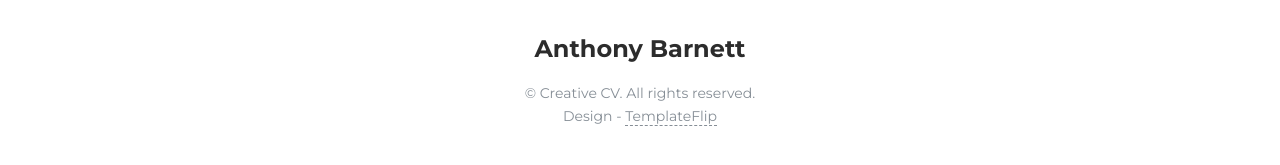
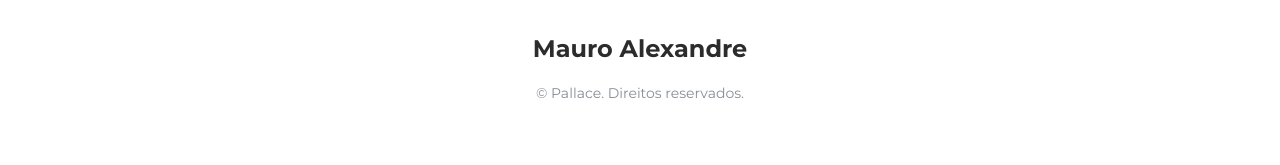
Before and after one commit to developerdevice/developerdevice.github.io, a plain HTML site: page index.html in a window 1280 px wide. Shown: the part 3438-3603 px from the top of the page. Drawn offline with Linux system fonts and the light colour scheme.

Commit message:
Update index.html

```diff
--- a/index.html
+++ b/index.html
@@ -4,7 +4,7 @@
     <meta charset="UTF-8">
     <meta http-equiv="X-UA-Compatible" content="IE=edge">
     <meta name="viewport" content="width=device-width, initial-scale=1">
-    <title>Creative CV</title>
+    <title>Mauro Alexandre - Portfólio</title>
     <meta name="description" content="Mauro Alexandre - Programador PHP"/>
     <link href="https://fonts.googleapis.com/css?family=Montserrat:400,700,200" rel="stylesheet">
     <link href="https://maxcdn.bootstrapcdn.com/font-awesome/latest/css/font-awesome.min.css" rel="stylesheet">
@@ -317,9 +317,9 @@
     </div>
     <footer class="footer">
       <div class="container text-center"><a class="cc-facebook btn btn-link" href="#"><i class="fa fa-facebook fa-2x " aria-hidden="true"></i></a><a class="cc-twitter btn btn-link " href="#"><i class="fa fa-twitter fa-2x " aria-hidden="true"></i></a><a class="cc-google-plus btn btn-link" href="#"><i class="fa fa-google-plus fa-2x" aria-hidden="true"></i></a><a class="cc-instagram btn btn-link" href="#"><i class="fa fa-instagram fa-2x " aria-hidden="true"></i></a></div>
-      <div class="h4 title text-center">Anthony Barnett</div>
+      <div class="h4 title text-center">Mauro Alexandre</div>
       <div class="text-center text-muted">
-        <p>&copy; Creative CV. All rights reserved.<br>Design - <a class="credit" href="https://templateflip.com" target="_blank">TemplateFlip</a></p>
+        <p>&copy; Pallace. Direitos reservados.</p>
       </div>
     </footer>
     <script src="js/core/jquery.3.2.1.min.js"></script>
```
